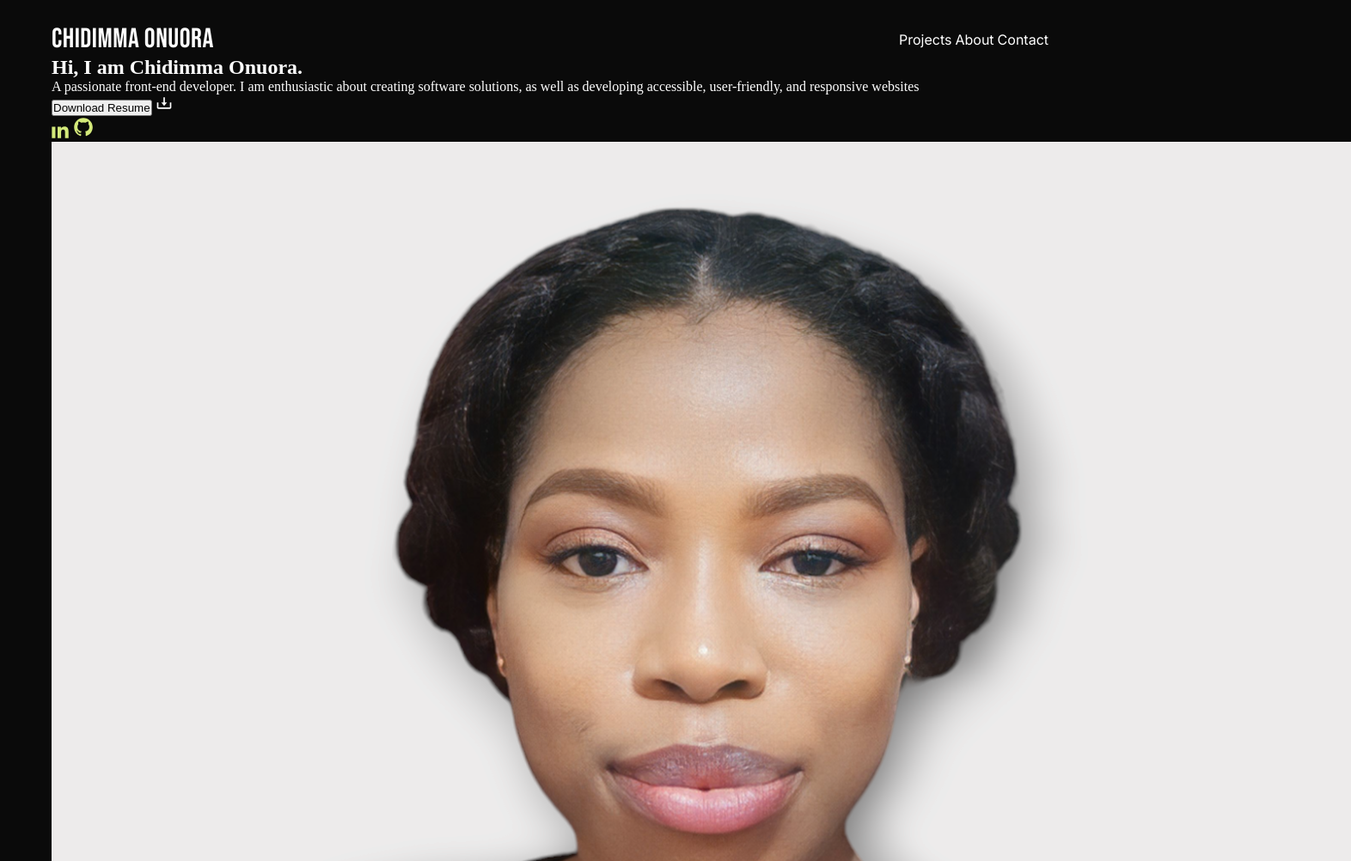
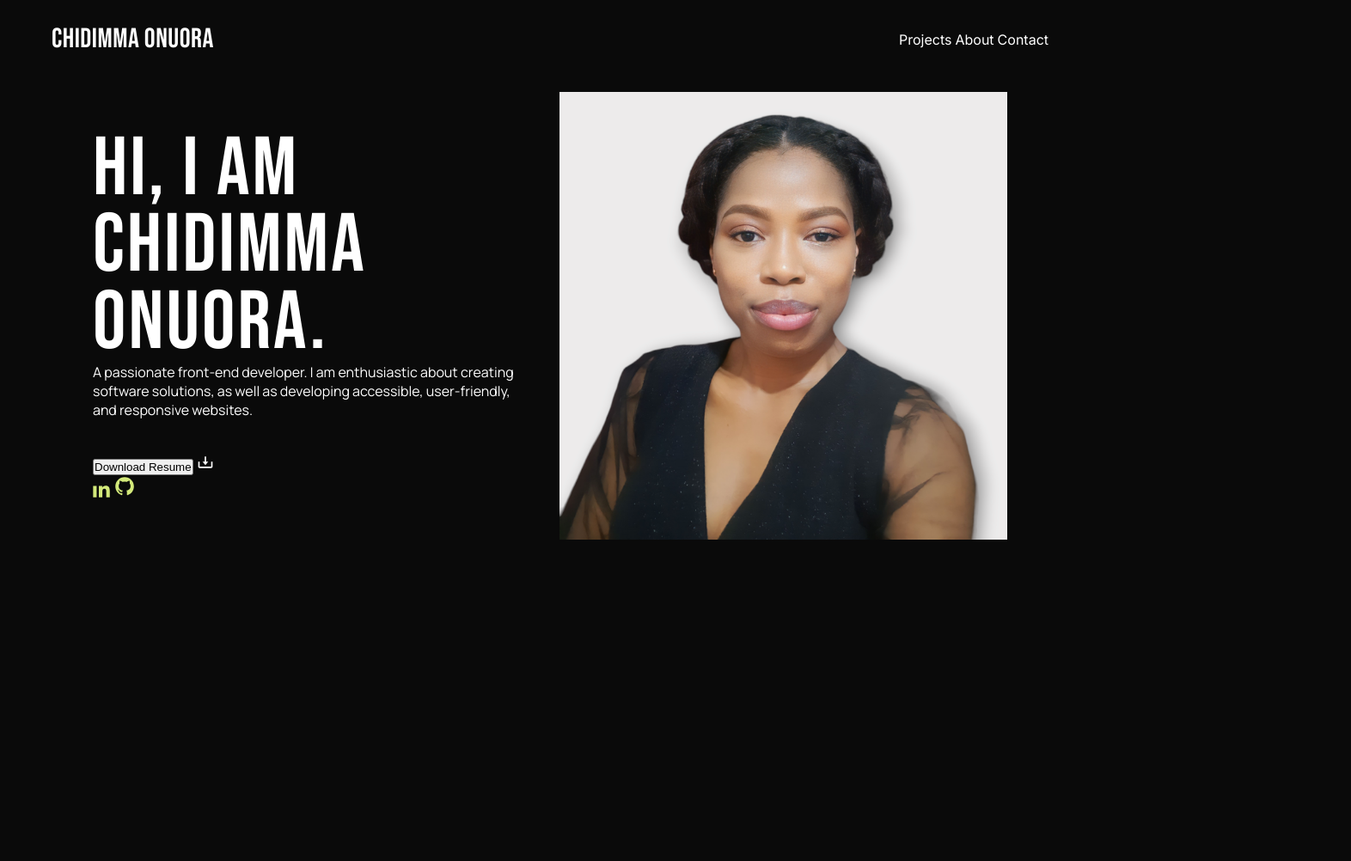
Before and after one commit to onuorachidimma/my_Portfolio_Website, a plain HTML site: page index.html in a window 1280 px wide. Shown: the top 1002 px of the page at 86% size, 1572 px wide, since content can reach past the window. After the commit the page ends 800 px from the top, so only its background shows below. Drawn offline with Linux system fonts and the light colour scheme.

Commit message:
link google font, style heroIntroContainer section

```diff
--- a/assets/css/styles.css
+++ b/assets/css/styles.css
@@ -39,3 +39,38 @@ a{
     color: inherit;
     text-decoration: none;
 }
+
+/* HERO SECTION */
+.hero{
+    padding: 40px 48px;
+    display: flex;
+    justify-content: space-between;
+}
+
+.heroIntroContact{
+    width: 47%;
+    align-self: center;
+}
+
+.nameIntro{
+    font-family: "Bebas Neue", sans-serif;
+    font-weight: 400px;
+    font-size: 6rem;
+    line-height: 5.6rem;
+    letter-spacing: 3px;
+}
+.heroImageContainer{
+    width: 49%;
+    height: auto;
+}
+
+.briefIntroduction{
+    font-family: "Manrope", sans-serif;
+    margin-bottom: 40px;
+}
+
+.heroImage{
+    height: 100%;
+    width: 100%;
+    object-fit: contain;
+}
--- a/index.html
+++ b/index.html
@@ -12,6 +12,9 @@
     <link rel="preconnect" href="https://fonts.googleapis.com">
     <link rel="preconnect" href="https://fonts.gstatic.com" crossorigin>
     <link href="https://fonts.googleapis.com/css2?family=Bebas+Neue&family=Inter:wght@100..900&display=swap" rel="stylesheet">
+    <link rel="preconnect" href="https://fonts.googleapis.com">
+    <link rel="preconnect" href="https://fonts.gstatic.com" crossorigin>
+    <link href="https://fonts.googleapis.com/css2?family=Manrope:wght@200..800&display=swap" rel="stylesheet">
     <link rel="stylesheet" href="./assets/css/styles.css">
 </head>
 <body>
@@ -28,8 +31,8 @@
         <section class="hero">
             <div class="heroIntroContact">
                 <section class="heroIntroContainer">
-                    <h2 class="myName">Hi, I am Chidimma Onuora.</h2>
-                    <p class="briefIntroduction">A <span class="strenght">passionate</span> front-end developer. I am enthusiastic about creating software solutions, as well as developing accessible, user-friendly, and responsive websites</p>
+                    <p class="nameIntro">Hi, I am <br> Chidimma Onuora.</p>
+                    <p class="briefIntroduction">A <span class="strenght">passionate</span> front-end developer. I am enthusiastic about creating software solutions, as well as developing accessible, user-friendly, and responsive websites.</p>
                 </section>
 
                 <section class="heroContactContainer">
```
